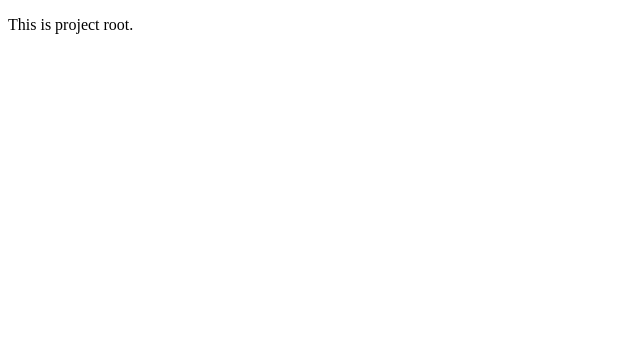
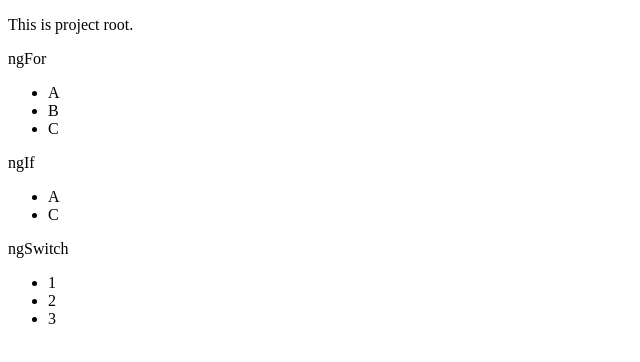
Before and after one commit to cevergara-apex/AngularBootcamp, an Angular app: page / in a window 1280 px wide. Shown: the top 362 px of the page, without its empty margins (0-640 px from the left). Built offline with nearby package versions, Linux system fonts and the light colour scheme.

Commit message:
Exercise 2

```diff
--- a/src/app/app.component.html
+++ b/src/app/app.component.html
@@ -4,6 +4,43 @@
   <div class="content">
       <p>This is project root.</p>
   </div>
+
+  <!--Exercise 2 -->
+  <p>ngFor</p>
+  <ul>
+    <li *ngFor="let item of arrayOfLetters; index as i;">{{item}}</li>
+  </ul>
+
+  <p>ngIf</p>
+  <ul>
+    <ng-container *ngFor="let item of arrayOfLetters">
+      <li *ngIf="item != 'B'">{{item}}</li>
+    </ng-container>
+  </ul>
+  <!-- Note: I found this other way of doing it using control flow from angular 17 :) -->
+  <!-- <ul>
+    @for(item of arrayOfLetters; track item){
+      @if(item != "B"){
+      <div>
+        <li>{{item}}</li>
+      </div>
+    }
+  }
+  </ul> -->
+
+  <p>ngSwitch</p>
+  <ul>
+    <ng-container *ngFor="let item of arrayOfLetters">
+      <container-element [ngSwitch]="item">
+        <li *ngSwitchCase="'A'">1</li>
+        <li *ngSwitchCase="'B'">2</li>
+        <li *ngSwitchCase="'C'">3</li>
+     </container-element>
+    </ng-container>
+  </ul>
+
+
+
 </main>
 
 <router-outlet />
--- a/src/app/app.component.ts
+++ b/src/app/app.component.ts
@@ -7,4 +7,6 @@ import { Component } from '@angular/core';
 })
 export class AppComponent {
   title = 'AngularBootCampHomework';
+  arrayOfLetters : Array<string> = ['A','B','C'];
+
 }
```
